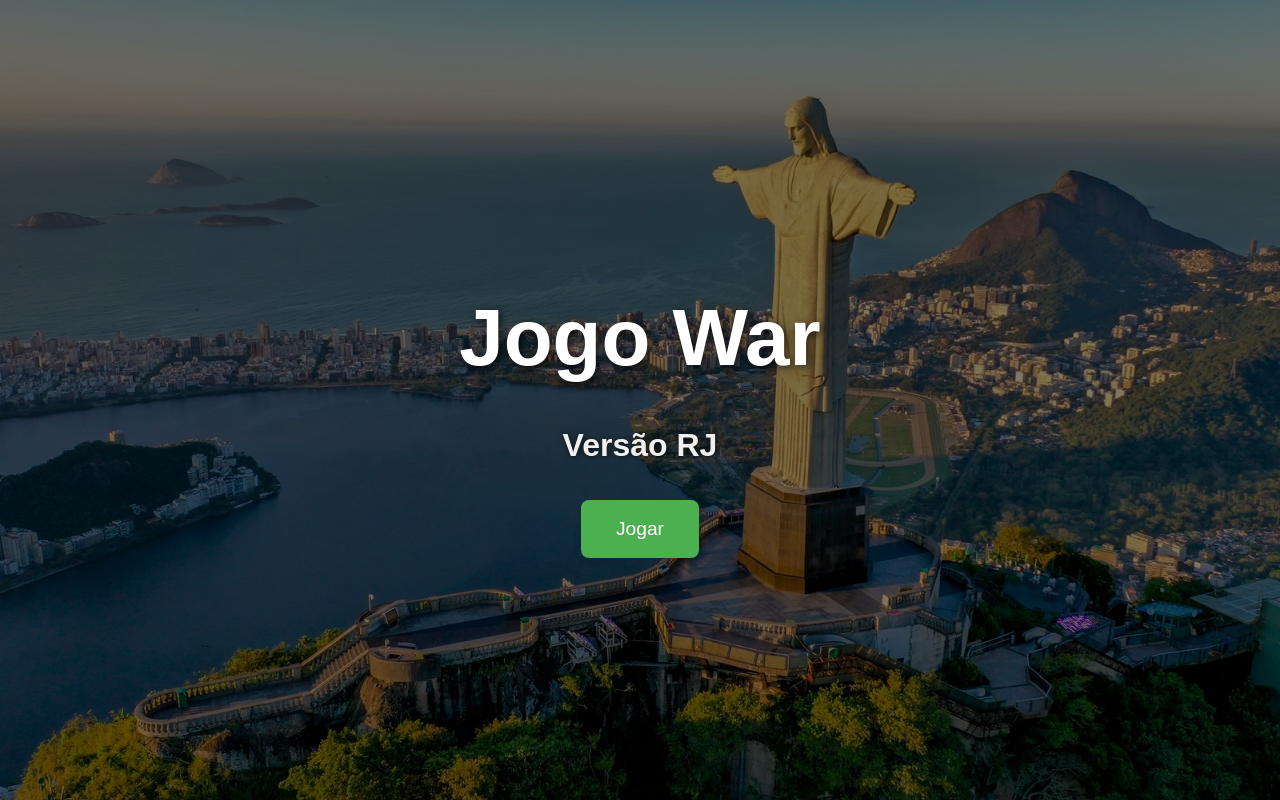
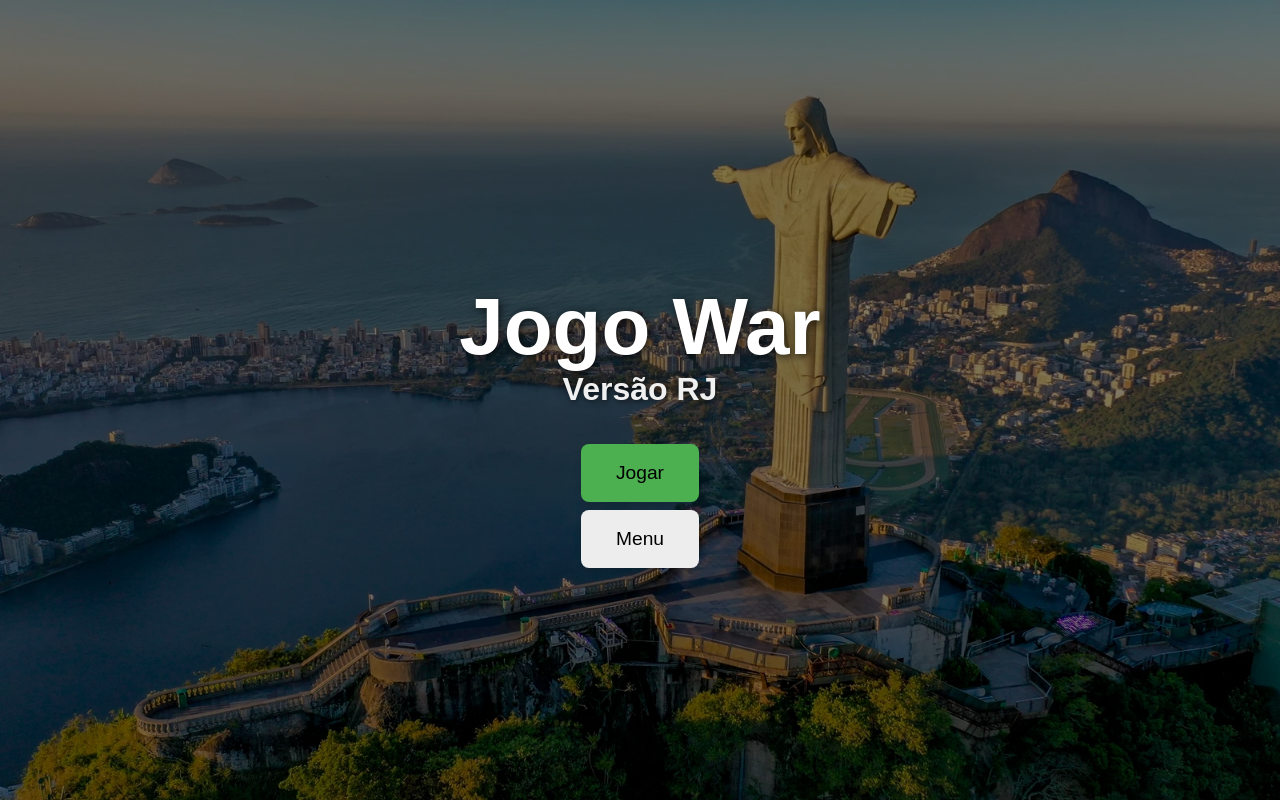
Before and after one commit to GabiCasini/War-G5, a Flask app: page / in a window 1280 px wide. Run offline with Flask 3, Linux system fonts and the light colour scheme.

Commit message:
add menu to index page

```diff
--- a/Front/index.html
+++ b/Front/index.html
@@ -6,15 +6,35 @@
   <link href="{{ url_for('static', filename='index-styles.css') }}" rel="stylesheet" />
 </head>
 <body>
-  <h1>Jogo War</h1>
-  <h3>Versão RJ</h3>
+  <h1 id="title">Jogo War</h1>
+  <h3 id="subtitle">Versão RJ</h3>
   <button id="openInitDialog">Jogar</button>
 
   <audio id="audio" loop>
     <source src="{{ url_for('static', filename='metro_rio.mp3') }}" type="audio/mpeg">
   </audio>
 
+  <button id="openMenuDialog">Menu</button>
+
   <!-- add menu for audio config and game rules -->
+  <dialog id="menuDialog">
+    <!-- Regras -->
+    <div>
+      <h2>Regras do Jogo</h2>
+      <label>...?</label>
+    </div><br/><br/><br/>
+
+    <!-- Áudio -->
+    <div>
+      <h2>Áudio</h2>
+      <label>
+        Volume:
+        <input type="range" id="volume-slider" min="0" max="1" step="0.1" value="1">
+      </label>
+    </div>
+
+    <br/><br/><button id="closeMenuDialogBtn">Fechar</button>
+  </dialog>
 
   <dialog id="initDialog">
     <form action="/inicializar_partida" method="POST">
@@ -88,8 +108,8 @@
         <br/><button id="playBtn" type="submit" name="acao" value="iniciar">Iniciar</button>
       </div>
     </form><br/>
-    <button id="continueBtn" name="acao" value="iniciar">Continuar</button>
-    <button id="closeInitDialogBtn" name="acao" value="cancelar">Cancelar</button>
+    <button id="continueBtn">Continuar</button>
+    <button id="closeInitDialogBtn">Cancelar</button>
   </dialog>
   <script src="{{ url_for('static', filename='configuracoes_index.js') }}"></script>
 </body>
--- a/Front/static/configuracoes_index.js
+++ b/Front/static/configuracoes_index.js
@@ -1,11 +1,15 @@
 const initDialog = document.getElementById('initDialog');
 const openInitBtn = document.getElementById('openInitDialog');
+const menuDialog = document.getElementById('menuDialog');
+const openMenuBtn = document.getElementById('openMenuDialog');
 const continueBtn = document.getElementById('continueBtn');
 const backBtn = document.getElementById('backBtn');
 const closeInitDialogBtn = document.getElementById('closeInitDialogBtn');
+const closeMenuDialogBtn = document.getElementById('closeMenuDialogBtn');
 const audio = document.getElementById("audio");
 const dialogP1 = document.getElementById('dialogP1');
 const dialogP2 = document.getElementById('dialogP2');
+const volumeSlider = document.getElementById('volume-slider');
 
 openInitBtn.addEventListener('click', () => {
     audio.play();
@@ -17,6 +21,14 @@ openInitBtn.addEventListener('click', () => {
 
 closeInitDialogBtn.addEventListener('click', () => {
     initDialog.close();
+});
+
+openMenuBtn.addEventListener('click', () => {
+    menuDialog.showModal();
+});
+
+closeMenuDialogBtn.addEventListener('click', () => {
+    menuDialog.close();
 });
 
 backBtn.addEventListener('click', () => {
@@ -93,3 +105,12 @@ colors.forEach(color => {
         }
     });
 });
+
+volumeSlider.addEventListener('input', () => {
+    audio.volume = volumeSlider.value;
+    if (audio.volume == 0) {
+    audio.muted = true;
+    } else {
+    audio.muted = false;
+    }
+});
--- a/Front/static/index-styles.css
+++ b/Front/static/index-styles.css
@@ -20,23 +20,26 @@ body {
   margin-top: -10vh;
 }
 
-h1 {
+h1[id="title"]{
   color: #FFFFFF;
   text-shadow: 2px 2px 8px rgba(0, 0, 0, 0.7);
   font-size: 5em;
-  margin-bottom: 1;
+  margin-bottom: -1px;
 }
 
-h3 {
+h3[id="subtitle"] {
   color: #f0f0f0;
-  margin-top: -10px;
   text-shadow: 1px 1px 6px rgba(0, 0, 0, 0.7);
   font-size: 2em;
+  margin-top: -1px;
+}
+
+h2 {
+  margin-top: -1px;
 }
 
 #openInitDialog {
   background-color: #4CAF50;
-  color: white;
   padding: 18px 35px;
   text-align: center;
   text-decoration: none;
@@ -53,6 +56,28 @@ h3 {
 
 #openInitDialog:hover {
   background-color: #45a049;
+  transform: translateY(-3px);
+  box-shadow: 0 6px 12px rgba(0, 0, 0, 0.2);
+}
+
+#openMenuDialog {
+  background-color: rgb(238, 237, 237);
+  padding: 18px 35px;
+  text-align: center;
+  text-decoration: none;
+  display: inline-block;
+  font-size: 1.2em;
+  margin: 4px 2px;
+  cursor: pointer;
+  border: none;
+  border-radius: 8px;
+  box-shadow: 0 4px 6px rgba(0, 0, 0, 0.1);
+  transition: all 0.2s ease-in-out;
+  font-family: sans-serif;
+}
+
+#openMenuDialog:hover {
+  background-color: rgb(212, 212, 212);
   transform: translateY(-3px);
   box-shadow: 0 6px 12px rgba(0, 0, 0, 0.2);
 }
@@ -155,6 +180,14 @@ button[id="backBtn"]:hover {
   background-color: rgb(212, 212, 212);
 }
 
+button[id="closeMenuDialogBtn"] {
+  background-color: rgb(238, 237, 237);
+}
+
+button[id="closeMenuDialogBtn"]:hover {
+  background-color: rgb(212, 212, 212);
+}
+
 .grid-player-color {
   display: flex;
   gap: 20px;
@@ -188,3 +221,13 @@ button[id="backBtn"]:hover {
   align-items: center;
   padding-left: 10px;
 }
+
+dialog[id="menuDialog"] label {
+  display: flex;
+  padding-left: 15px;
+}
+
+input[id="volume-slider"] {
+  padding-top: 5px;
+  width: 350px;
+}
```
